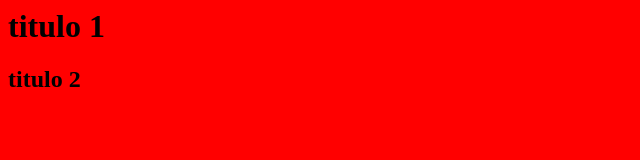
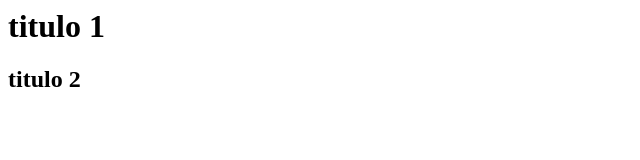
Before and after one commit to diplez/testDiplez, a plain HTML site: page index.html in a window 1280 px wide. Shown: the whole page, without its empty margins (0-640 px from the left). Drawn offline with Linux system fonts and the light colour scheme.

Commit message:
Revert "cambio disenador"
This reverts commit ad3f7010a6d8a8e2576b77392faa4605a0139b09.

```diff
--- a/index.html
+++ b/index.html
@@ -1,7 +1,7 @@
 <html>
 <head>
 </head>
-<body bgcolor='red'>
+<body>
 <h1>titulo 1</h1>
 <h2>titulo 2<h2>
 </body>
```
